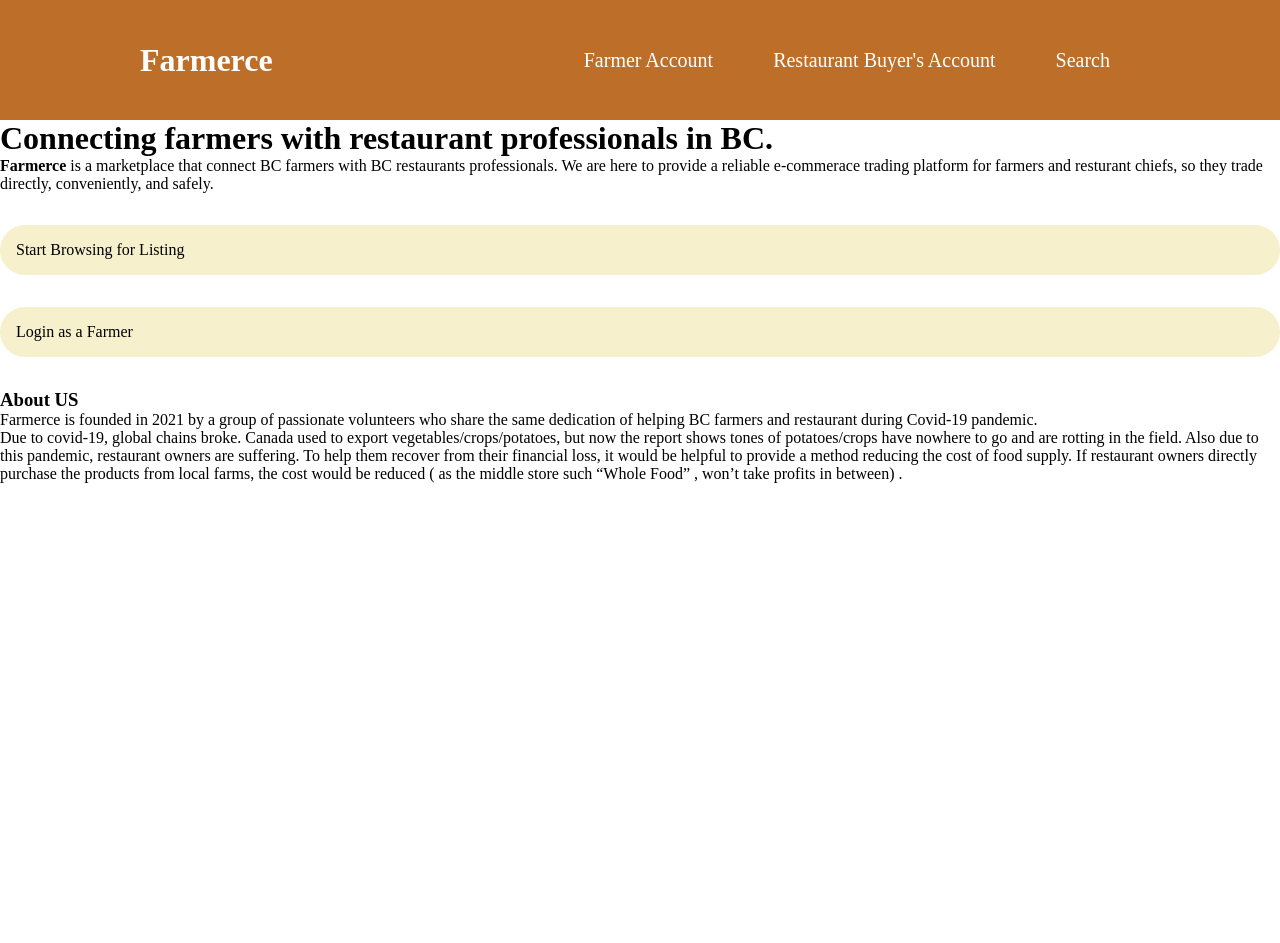
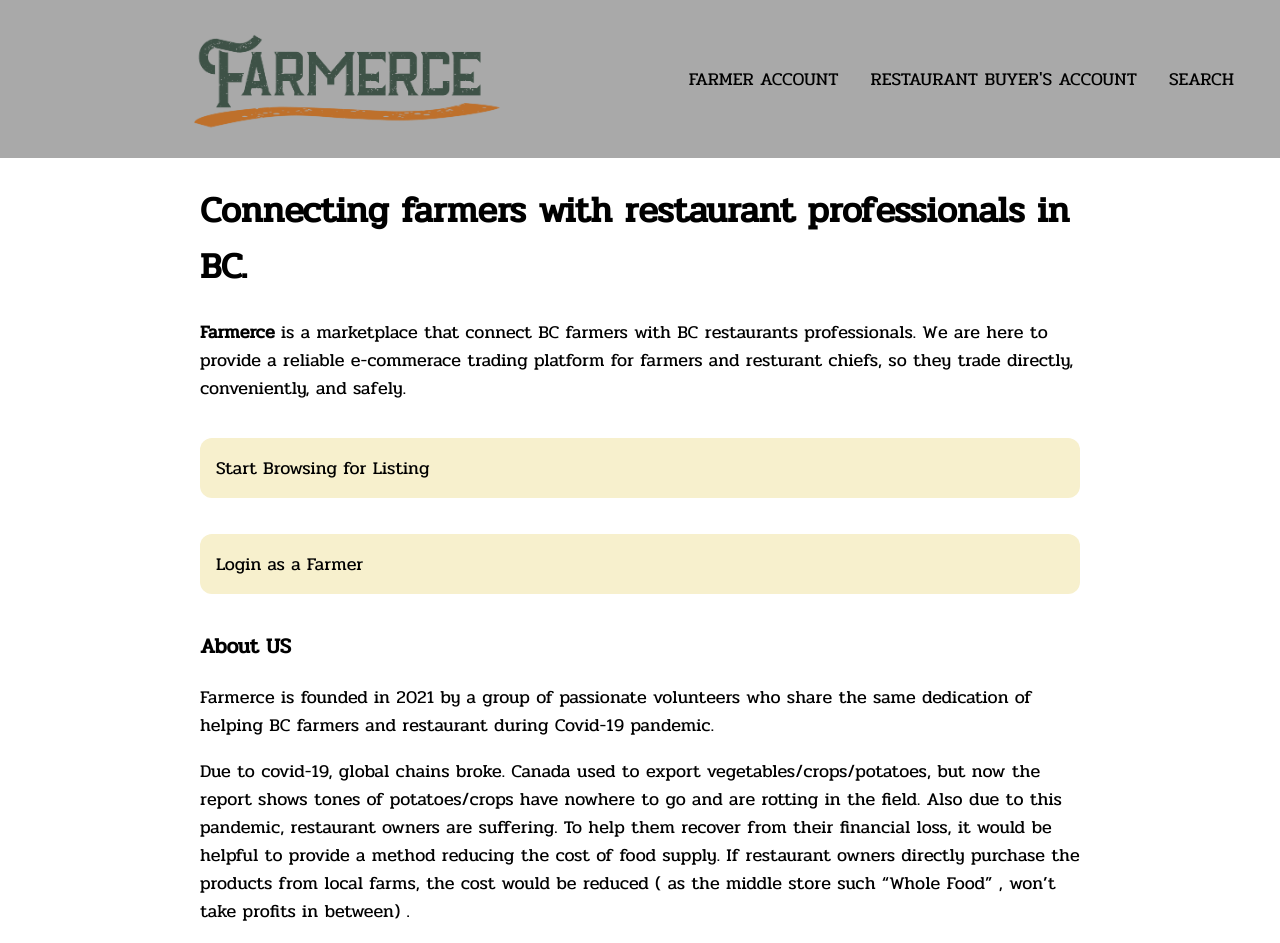
Before and after one commit to SetarehSh/HacktheBreak, a PHP site: page /homepage.html in a window 1280 px wide. Before the commit the page ends 483 px from the top, so only its background shows below. Run offline with PHP 8.4, Linux system fonts and the light colour scheme.

Commit message:
font, logo added

```diff
--- a/homepage.html
+++ b/homepage.html
@@ -1,5 +1,6 @@
 <!DOCTYPE html>
 <html lang="en">
+
 <head>
     <meta charset="UTF-8">
     <meta http-equiv="X-UA-Compatible" content="IE=edge">
@@ -7,53 +8,56 @@
     <link rel="stylesheet" href="./styles/homepage.css">
     <link rel="stylesheet" href="./styles/header.css">
     <link rel="stylesheet" href="./styles/footer.css">
-    <title>Home Page</title>
+    <!-- Fonts -->
+    <link rel="stylesheet" href="https://fonts.googleapis.com/css?family=Tinos">
+    <link rel="stylesheet" href="https://fonts.googleapis.com/css?family=Changa">
+    <link rel="stylesheet" href="https://fonts.googleapis.com/css?family=Pridi">
     <title>Home Page</title>
 </head>
+
 <body>
-    <div class ="header">
-        <div class = "innerHeader">
-            <div class = "logo">
-                <h1>Farmerce</h1>
-            </div>
+    <nav id="navigation">
+        <a id="home" href="homepage.html"><img id="logo" src="./images/Logo.png" alt="Farmerce"></a>
+        <ul>
 
-            <ul class = "navBar">
+            <li> <a href="farmer.html">Farmer Account</a> </li>
+            <li><a href="chief.html">Restaurant Buyer's Account</a> </li>
+            <li><a href="search.html"> Search</a></li>
+        </ul>
+    </nav>
 
-                <li> <a href = "farmer.html">Farmer Account</a>  </li>
-                <li><a href = "chief.html">Restaurant Buyer's Account</a> </li>
-                <li><a href = "search.html"> Search</a></li>
-            </ul>
+    <div class="wrapper">
+        <main>
+            <div id="websiteStatement">
 
-        </div>
-    </div>
-
-    <div class = "wrapper">
-        <main>
-            <div id = "websiteStatement">
-
-                <h1 id = "mission">
-                     Connecting farmers with restaurant professionals in BC.
+                <h1 id="mission">
+                    Connecting farmers with restaurant professionals in BC.
                 </h1>
 
                 <p> <b>Farmerce</b> is a marketplace that connect BC farmers with BC restaurants professionals.
-               We are here to provide a reliable e-commerace trading platform for farmers and resturant chiefs, so they trade
-               directly, conveniently, and safely. </p>
+                    We are here to provide a reliable e-commerace trading platform for farmers and resturant chiefs, so
+                    they trade
+                    directly, conveniently, and safely. </p>
 
-               <ul class = "options">
-                   <li><a href = "chief.html"></a> Start Browsing for Listing </li>
-                   <li> <a href = "farmer.html"></a> Login as a Farmer </li>
+                <ul class="options">
+                    <li><a href="chief.html"></a> Start Browsing for Listing </li>
+                    <li> <a href="farmer.html"></a> Login as a Farmer </li>
                 </ul>
             </div>
 
-            <div id = "aboutUs">
+            <div id="aboutUs">
                 <h3> About US </h3>
-                <p> Farmerce is founded in 2021 by a group of passionate volunteers who share the same dedication of helping BC farmers and restaurant during Covid-19 pandemic. </p>
+                <p> Farmerce is founded in 2021 by a group of passionate volunteers who share the same dedication of
+                    helping BC farmers and restaurant during Covid-19 pandemic. </p>
 
-                <p> Due to covid-19, global chains broke. Canada used to export vegetables/crops/potatoes, but now the report shows tones of potatoes/crops have nowhere to go and are rotting in the field.
+                <p> Due to covid-19, global chains broke. Canada used to export vegetables/crops/potatoes, but now the
+                    report shows tones of potatoes/crops have nowhere to go and are rotting in the field.
 
-                    Also due to this pandemic, restaurant owners are suffering. To help them recover from their financial loss, it would be helpful to provide a method  reducing  the cost of food supply.
+                    Also due to this pandemic, restaurant owners are suffering. To help them recover from their
+                    financial loss, it would be helpful to provide a method reducing the cost of food supply.
 
-                    If restaurant owners directly purchase the products from local farms, the cost would be reduced ( as the middle store such “Whole Food” , won’t take profits in between) . </p>
+                    If restaurant owners directly purchase the products from local farms, the cost would be reduced ( as
+                    the middle store such “Whole Food” , won’t take profits in between) . </p>
             </div>
         </main>
 
@@ -62,4 +66,5 @@
 
     <footer></footer>
 </body>
+
 </html>
--- a/styles/header.css
+++ b/styles/header.css
@@ -1,57 +1,51 @@
-
-*{
-    margin: 0;
+body {
+    margin: 0 auto;
     padding: 0;
-    list-style-type: none;
-    text-decoration: none;
 }
 
-.header{
-    width:100%;
-    height: 15vh;
-    display: block;
-    background-color: #BD6F29;
-}
-
-.innerHeader{
-    width: 1000px;
-    height: 100%;
-    display: block;
-    background-color:#BD6F29;
-    margin: 0 auto;
-}
-
-.logo{
-    height: 100%;
-    display: table;
-    float:left;
-}
-
-.logo h1{
-    color: white;
-    height:100%;
-    display:table-cell;
-    vertical-align: middle;
-}
-
-.navBar{
-    float: right;
-    height: 100%;
-}
-
-.navBar li{
-    height: 100%;
-    display: table;
-    float: left;
-    padding: 0px 30px;
+nav {
+    width: 100%;
+    max-height: calc(150px + 1vh) ;
+    display: flex;
+    justify-content: space-between;
+    align-items: center;
+    background-color: darkgray;
+    z-index: 5;
 
 }
 
-.navBar li a{
-    display: table-cell;
-    vertical-align: middle;
-    height: 100%;
-    color:white;
-    font-size: 20px;
+nav ul {
+    display: flex;
+    list-style-type: none;
+    white-space: nowrap;
+    margin-right: 30px;
+}
+
+nav a {
+    color: black;
+    font-family: 'Pridi', serif;
+    font-size: calc(10px + 1vh);
+    text-transform: uppercase;
+    text-decoration: none;
+    padding: 16px;
 
 }
+
+nav a:hover {
+    color: grey;
+    border-top-style: solid;
+    border-bottom-style: solid;
+    text-shadow: darkorange;
+}
+
+#logo {
+    margin-left: 150px;
+    margin-top: 1vh;
+    margin-bottom: 1vh;
+    height: 35vh;
+    width: auto;
+}
+
+#home:hover {
+    border-bottom-style: none;
+}
--- a/styles/homepage.css
+++ b/styles/homepage.css
@@ -1,5 +1,18 @@
+body {
+    background-color: #FFFFFF;
+    overflow-x:hidden;
+    font-size: calc(10px + 1vh);
+    font-family: 'Pridi';
 
-
+}
+ #websiteStatement{
+    padding-left: 200px;
+    padding-right: 200px;
+ }
+ #aboutUs{
+    padding-left: 200px;
+    padding-right: 200px;
+ }
 
 .options{
     list-style-type: none;
@@ -10,7 +23,7 @@
 }
 .options li{
     background-color: rgb(247, 240, 205);
-    border-radius: 25px;
+    border-radius: 12px;
     padding: 2vh;
     margin: 2em 0;
 
```
Also changed, not shown: styles/style.css (deleted).
